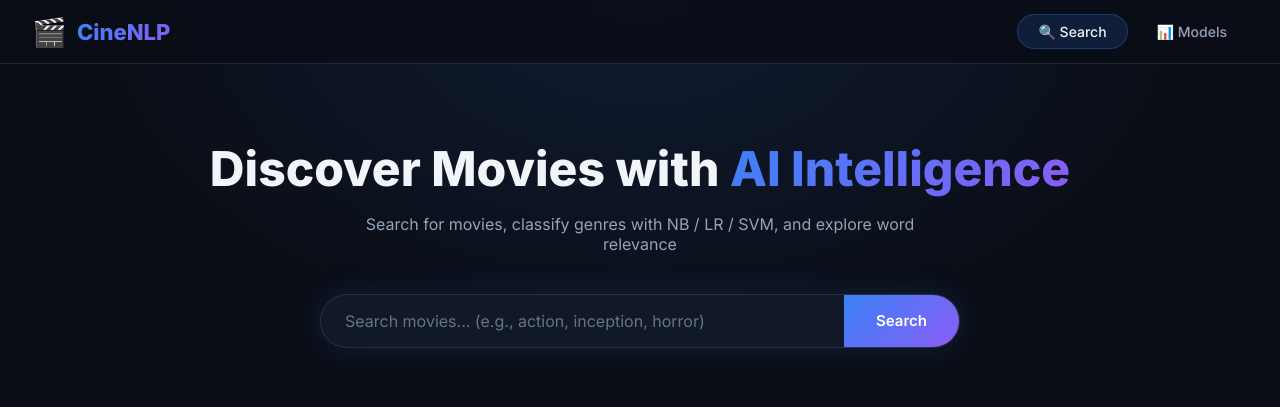
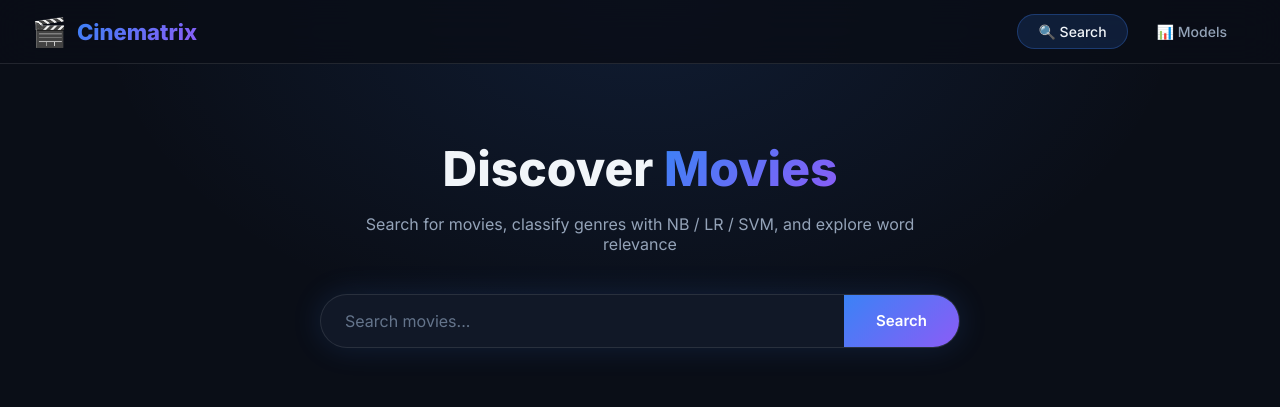
Before and after one commit to dhruvil-d/ML_Lab_Project, a Flask app: page / in a window 1280 px wide. Shown: the top 407 px of the page. Run offline with Flask 3, Linux system fonts and the light colour scheme; some libraries are stand-ins or nearby versions.

Commit message:
style: rename project to Cinematrix and clean up AI/NLP references in UI

```diff
--- a/templates/index.html
+++ b/templates/index.html
@@ -3,7 +3,7 @@
 <head>
     <meta charset="UTF-8">
     <meta name="viewport" content="width=device-width, initial-scale=1.0">
-    <title>CineNLP — AI Movie Intelligence</title>
+    <title>Cinematrix</title>
     <meta name="description" content="Explore movies with AI-powered genre classification and word relevance analysis using NLP models.">
     <link rel="preconnect" href="https://fonts.googleapis.com">
     <link rel="preconnect" href="https://fonts.gstatic.com" crossorigin>
@@ -16,7 +16,7 @@
     <nav class="navbar" id="navbar">
         <div class="nav-brand">
             <span class="nav-icon">🎬</span>
-            <span class="nav-title">CineNLP</span>
+            <span class="nav-title">Cinematrix</span>
         </div>
         <div class="nav-links">
             <button class="nav-btn active" data-section="search" id="nav-search">🔍 Search</button>
@@ -27,10 +27,10 @@
     <!-- Hero Search Section -->
     <section class="hero" id="section-search">
         <div class="hero-content">
-            <h1 class="hero-title">Discover Movies with <span class="gradient-text">AI Intelligence</span></h1>
+            <h1 class="hero-title">Discover <span class="gradient-text">Movies</span></h1>
             <p class="hero-subtitle">Search for movies, classify genres with NB / LR / SVM, and explore word relevance</p>
             <div class="search-container">
-                <input type="text" id="search-input" class="search-input" placeholder="Search movies... (e.g., action, inception, horror)" autocomplete="off">
+                <input type="text" id="search-input" class="search-input" placeholder="Search movies..." autocomplete="off">
                 <button id="search-btn" class="search-btn">Search</button>
             </div>
         </div>
```
